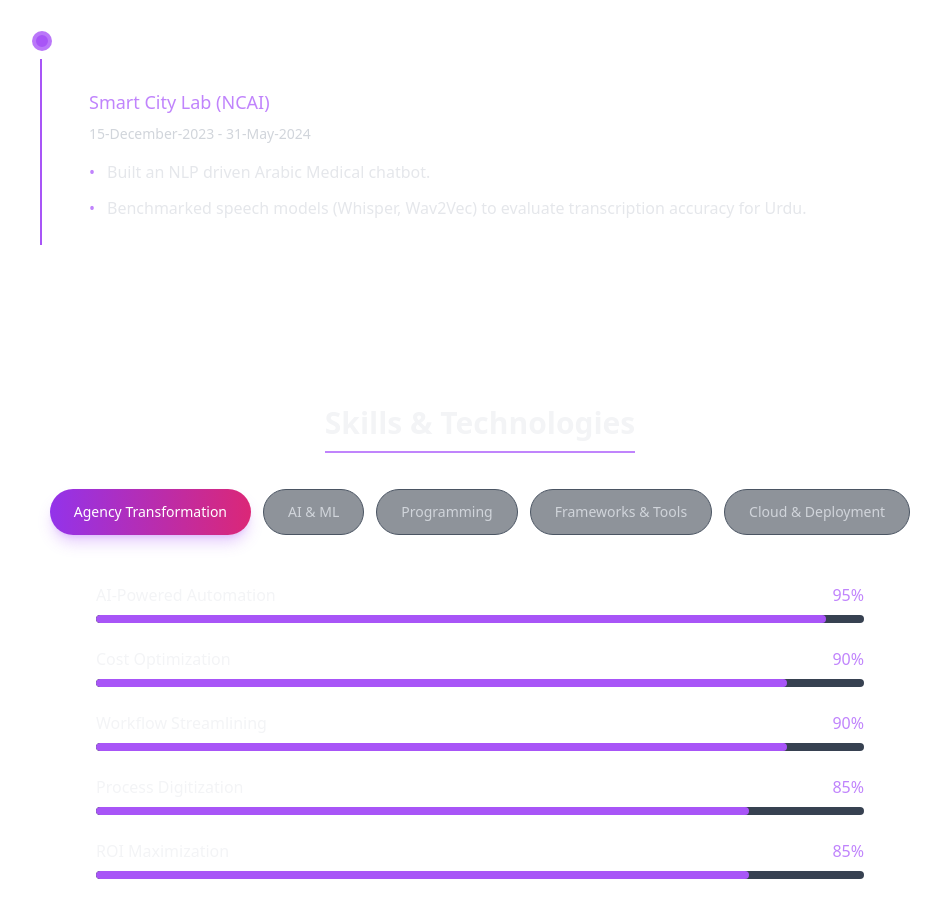
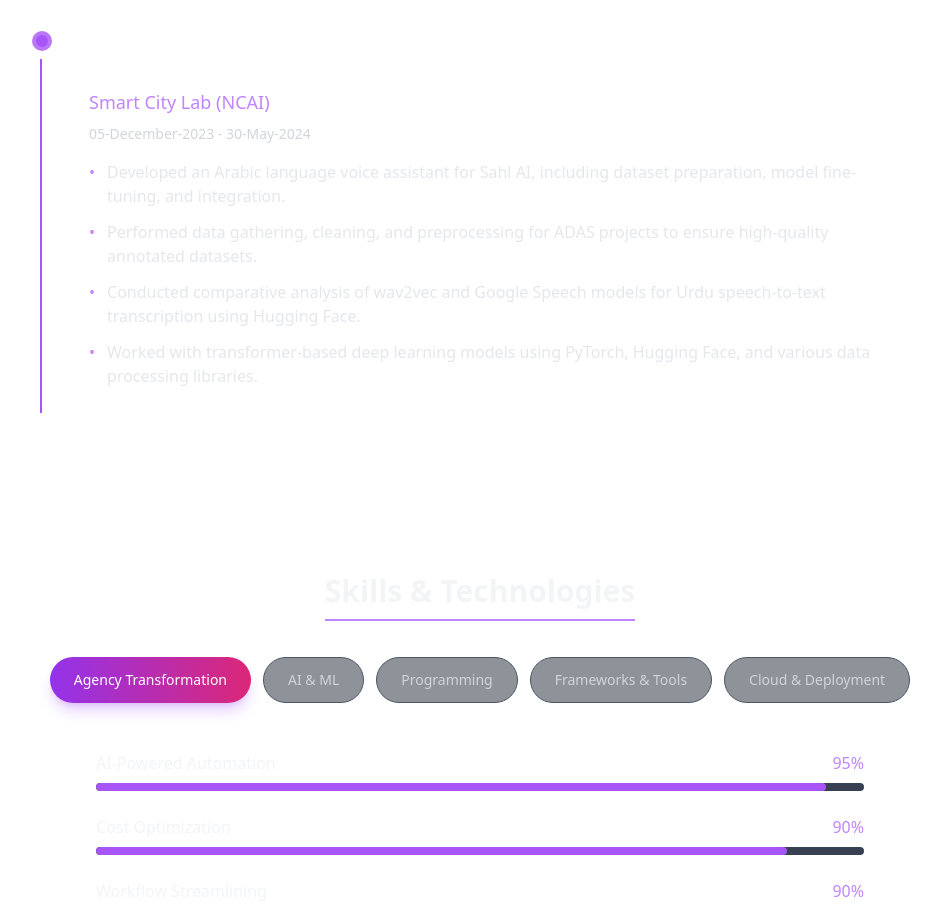
Before and after one commit to amiraijaz/Portfolio, a Next.js app: page / in a window 1280 px wide. Shown: the part 5460-6367 px from the top of the page, without its empty margins (160-1101 px from the left). Built offline with nearby package versions, Linux system fonts and the light colour scheme.

Commit message:
Update Smart City Lab experience dates and bullets

```diff
--- a/components/Portfolio.js
+++ b/components/Portfolio.js
@@ -818,10 +818,12 @@ const ExperienceSection = () => {
     {
       company: "Smart City Lab (NCAI)",
       position: "Artificial Intelligence & NLP",
-      period: "15-December-2023 - 31-May-2024",
+      period: "05-December-2023 - 30-May-2024",
       description: [
-        "Built an NLP driven Arabic Medical chatbot.",
-        "Benchmarked speech models (Whisper, Wav2Vec) to evaluate transcription accuracy for Urdu."
+        "Developed an Arabic language voice assistant for Sahl AI, including dataset preparation, model fine-tuning, and integration.",
+        "Performed data gathering, cleaning, and preprocessing for ADAS projects to ensure high-quality annotated datasets.",
+        "Conducted comparative analysis of wav2vec and Google Speech models for Urdu speech-to-text transcription using Hugging Face.",
+        "Worked with transformer-based deep learning models using PyTorch, Hugging Face, and various data processing libraries."
       ]
     }
   ];
```
